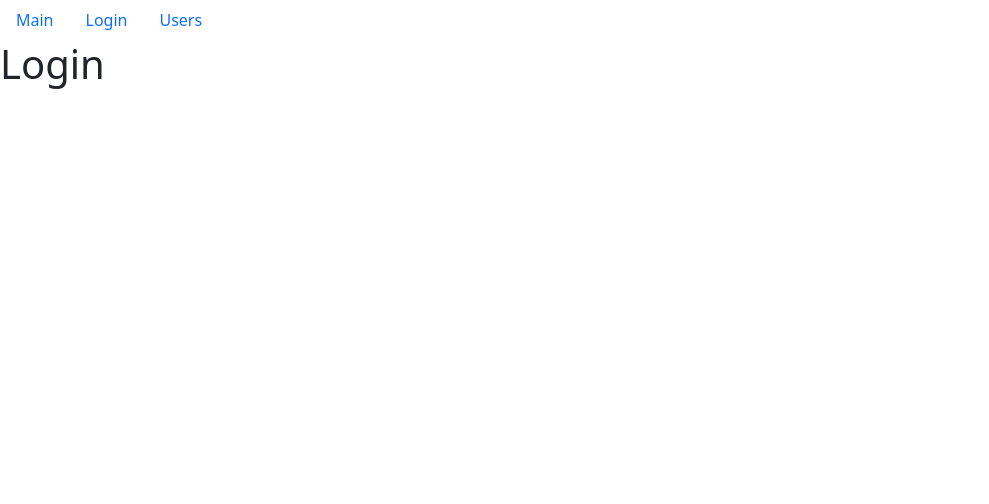
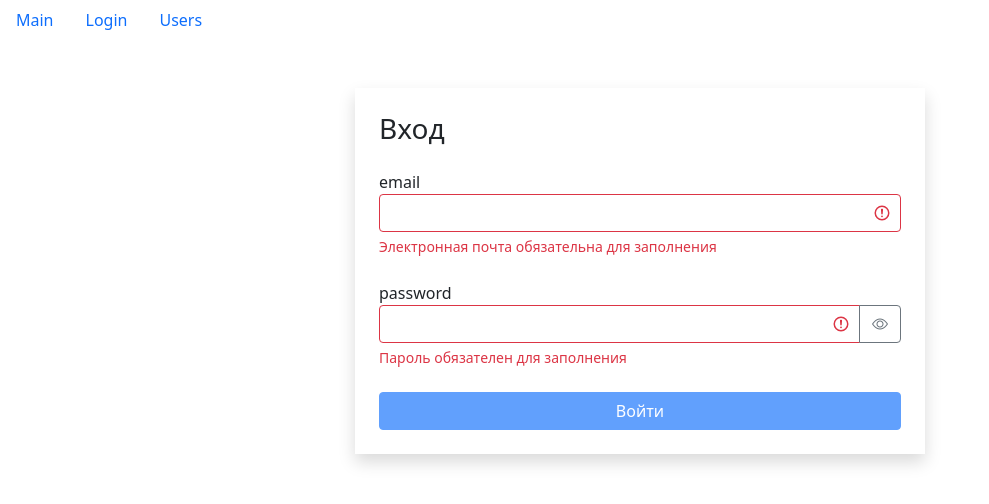
Before and after one commit to Levitd/week_11_cours_fast-company, a React (Create React App) app: page /login in a window 1280 px wide. Shown: the top 504 px of the page, without its empty margins (0-989 px from the left). Built offline with nearby package versions, Linux system fonts and the light colour scheme.

Commit message:
form valid

```diff
--- /dev/null
+++ b/src/api/utils/validator.js
@@ -0,0 +1,32 @@
+export function validator(data, config) {
+    const errors = {};
+    function validate(validateMethod, data, config) {
+        // Поменял switch на if - eslint ругается на неправильное кол-во пробелов, пока не смог его правильно считать пробелы для switch
+        let statusValidate;
+        if (validateMethod === "isRequired") {
+            statusValidate = data.trim() === "";
+        } else if (validateMethod === "isEmail") {
+            const emailRegExp = /^\S+@\S+\.\S+$/g;
+            statusValidate = !emailRegExp.test(data);
+        } else if (validateMethod === "isCapitalSymbol") {
+            const capitalRegExp = /[A-Z]+/g;
+            statusValidate = !capitalRegExp.test(data);
+        } else if (validateMethod === "isContainDogit") {
+            const digitRegExp = /\d/g;
+            statusValidate = !digitRegExp.test(data);
+        } else if (validateMethod === "min") {
+            statusValidate = data.length <= config.value;
+        };
+        if (statusValidate) return config.message;
+    };
+
+    for (const fieldName in data) {
+        for (const validateMethod in config[fieldName]) {
+            const error = validate(validateMethod, data[fieldName], config[fieldName][validateMethod]);
+            if (error && !errors[fieldName]) {
+                errors[fieldName] = error;
+            }
+        }
+    }
+    return errors;
+};
--- /dev/null
+++ b/src/components/searchUser.jsx
@@ -0,0 +1,26 @@
+import React from "react";
+import TextField from "./textField";
+import PropTypes from "prop-types";
+
+const SearchUser = ({ dataSearch, handleChangeSearch }) => {
+    return (<div className="md-3">
+        <form>
+            <TextField
+                label="searchUser"
+                name="searchUser"
+                value={dataSearch.searchUser}
+                onChange={handleChangeSearch}
+                error=""
+                noLable={true}
+                noValid={true}
+                placeholder="Поиск"
+            />
+        </form>
+    </div>);
+};
+
+SearchUser.propTypes = {
+    dataSearch: PropTypes.object,
+    handleChangeSearch: PropTypes.func
+};
+export default SearchUser;
--- /dev/null
+++ b/src/components/textField.jsx
@@ -0,0 +1,53 @@
+import React, { useState } from "react";
+import PropTypes from "prop-types";
+
+const TextField = ({ label, type, name, value, onChange, error, noValid, noLable, placeholder }) => {
+    const [showPassword, setShowPassword] = useState(false);
+    const getInputClasses = () => {
+        return "form-control" + ((noValid) ? "" : (error) ? " is-invalid" : " is-valid");
+    };
+    const togleShowPassword = () => {
+        setShowPassword((prevState) => !prevState);
+    };
+    return (<div className="mb-4  ">
+        {!noLable ? <label htmlFor={name}>{label}</label> : ""}
+
+        <div className="input-group has-validation">
+            <input
+                type={showPassword ? "text" : type}
+                id={name}
+                name={name}
+                value={value}
+                placeholder={placeholder}
+                onChange={onChange}
+                className={getInputClasses()}
+            />
+            {type === "password" &&
+                (<button className="btn btn-outline-secondary" type="button" onClick={togleShowPassword}>
+                    <i className={"bi bi-eye" + (showPassword ? "-slash" : "")} ></i>
+                </button>)}
+            {!noValid && error && <div className="invalid-feedback">{error}</div>}
+        </div>
+    </div >);
+};
+
+TextField.defaultProps = {
+    type: "text",
+    noLable: false,
+    noValid: false,
+    placeholder: ""
+};
+
+TextField.propTypes = {
+    label: PropTypes.string,
+    type: PropTypes.string,
+    name: PropTypes.string,
+    value: PropTypes.string,
+    onChange: PropTypes.func,
+    error: PropTypes.string,
+    noLable: PropTypes.bool,
+    noValid: PropTypes.bool,
+    placeholder: PropTypes.string
+};
+
+export default TextField;
--- a/src/layouts/login.jsx
+++ b/src/layouts/login.jsx
@@ -1,7 +1,78 @@
-import React from "react";
+import React, { useEffect, useState } from "react";
+import TextField from "../components/textField";
+import { validator } from "../api/utils/validator";
 
 const Login = () => {
-    return (<h1>Login</h1>);
+    const [data, setData] = useState({ email: "", password: "" });
+    const [errors, setErrors] = useState({});
+    const handleChange = ({ target }) => {
+        setData((prevState) => ({
+            ...prevState,
+            [target.name]: target.value
+        }));
+    };
+
+    const validatorConfig = {
+        email: {
+            isRequired: {
+                message: "Электронная почта обязательна для заполнения"
+            },
+            isEmail: {
+                message: "Email введен некорректно"
+            }
+        },
+        password: {
+            isRequired: {
+                message: "Пароль обязателен для заполнения"
+            },
+            isCapitalSymbol: { message: "Пароль должен содержать хотя бы 1 заглавную букву" },
+            isContainDogit: { message: "Пароль должен содержать хотя бы 1 цифру" },
+            min: { message: "Пароль должен быть не менее 8 символов", value: 8 }
+        }
+    };
+
+    useEffect(() => { validate(); }, [data]);
+
+    const validate = () => {
+        const errors = validator(data, validatorConfig);
+        setErrors(errors);
+        return Object.keys(errors).length === 0;
+    };
+    const isValid = Object.keys(errors).length === 0;
+    const handleSubmit = (e) => {
+        e.preventDefault();
+
+        const isValid = validate();
+        if (!isValid) return;
+        console.log(data);
+    };
+    return (
+        <div className="container mt-5">
+            <div className="row">
+                <div className="col-md-6 offset-md-3 p-4 shadow">
+                    <h3 className="mb-4">Вход</h3>
+                    <form onSubmit={handleSubmit}>
+                        <TextField
+                            label="email"
+                            name="email"
+                            value={data.email}
+                            onChange={handleChange}
+                            error={errors.email}
+                        />
+                        <TextField
+                            label="password"
+                            type="password"
+                            name="password"
+                            value={data.password}
+                            onChange={handleChange}
+                            error={errors.password}
+                        />
+                        <button type="submit" disabled={!isValid} className="btn btn-primary w-100 mx-auto">Войти</button>
+                    </form>
+                </div>
+            </div>
+        </div>
+    );
 };
 
 export default Login;
--- a/src/layouts/users.jsx
+++ b/src/layouts/users.jsx
@@ -7,6 +7,7 @@ import { SearchStatus } from "../components/searchStatus";
 import UserTable from "../components/usersTable";
 import { paginate } from "../api/utils/paginate";
 import _ from "lodash";
+import SearchUser from "../components/searchUser";
 
 const Users = () => {
     const [users, setUsers] = useState([]); // api.users.fetchAll()
@@ -32,9 +33,13 @@ const Users = () => {
     const [professions, setProfession] = useState([]); // api.professions.fetchAll()
     const [selectedProf, setSelectedProf] = useState();
     const [sortBy, setSortBy] = useState({ path: "name", order: "asc" });
+    const [dataSearch, setDataSerch] = useState({ searchUser: "" });
 
     const handleProfessionSelect = item => {
         setSelectedProf(item);
+        if (dataSearch.searchUser.length > 0) {
+            setDataSerch({ searchUser: "" });
+        }
     };
     const handleSort = (item) => {
         setSortBy(item);
@@ -54,8 +59,33 @@ const Users = () => {
         setCurentPage(1);
     }, [selectedProf]);
 
+    const handleChangeSearch = ({ target }) => {
+        setDataSerch((prevState) => ({
+            ...prevState,
+            [target.name]: target.value
+        }));
+    };
+
+    const findUser = () => {
+        if (dataSearch.searchUser.length > 0 && selectedProf) {
+            clearFilter();
+        }
+    };
+    useEffect(() => { findUser(); }, [dataSearch]);
+
+    const clearFilter = () => {
+        setSelectedProf();
+    };
+
     if (professions.length > 0) {
-        const filteredUsers = selectedProf ? users.filter((user) => user.profession._id === selectedProf._id) : users;
+        let filteredUsers;
+        if (selectedProf) {
+            filteredUsers = users.filter((user) => user.profession._id === selectedProf._id);
+        } else if (dataSearch.searchUser.length > 0) {
+            filteredUsers = users.filter((user) => user.name.toLowerCase().indexOf(dataSearch.searchUser.toLowerCase()) > -1);
+        } else {
+            filteredUsers = users;
+        };
         const count = filteredUsers?.length ?? 0;
 
         const sortedUsers = _.orderBy(filteredUsers, [sortBy.path], [sortBy.order]);
@@ -66,9 +96,6 @@ const Users = () => {
 
         const userGroup = paginate(sortedUsers, curentPage, pageSize);
 
-        const clearFilter = () => {
-            setSelectedProf();
-        };
         return (
             <div className="d-flex">
 
@@ -87,6 +114,7 @@ const Users = () => {
                 </div>
                 <div className="d-flex flex-column">
                     <SearchStatus number={count} />
+                    <SearchUser dataSearch={dataSearch} handleChangeSearch={handleChangeSearch} />
                     {count > 0 && (
                         <>
                             <UserTable filteredUsers={userGroup}
```
